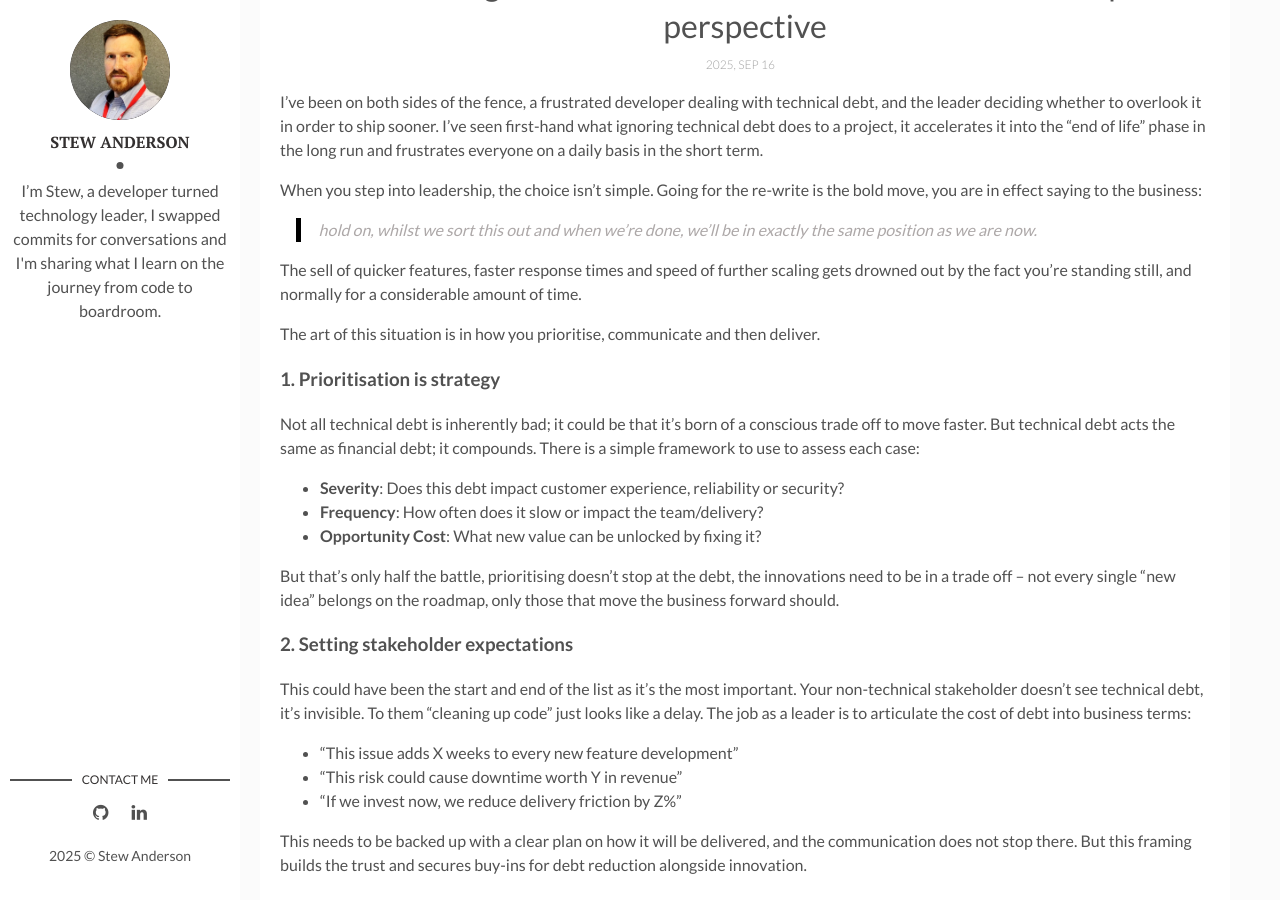
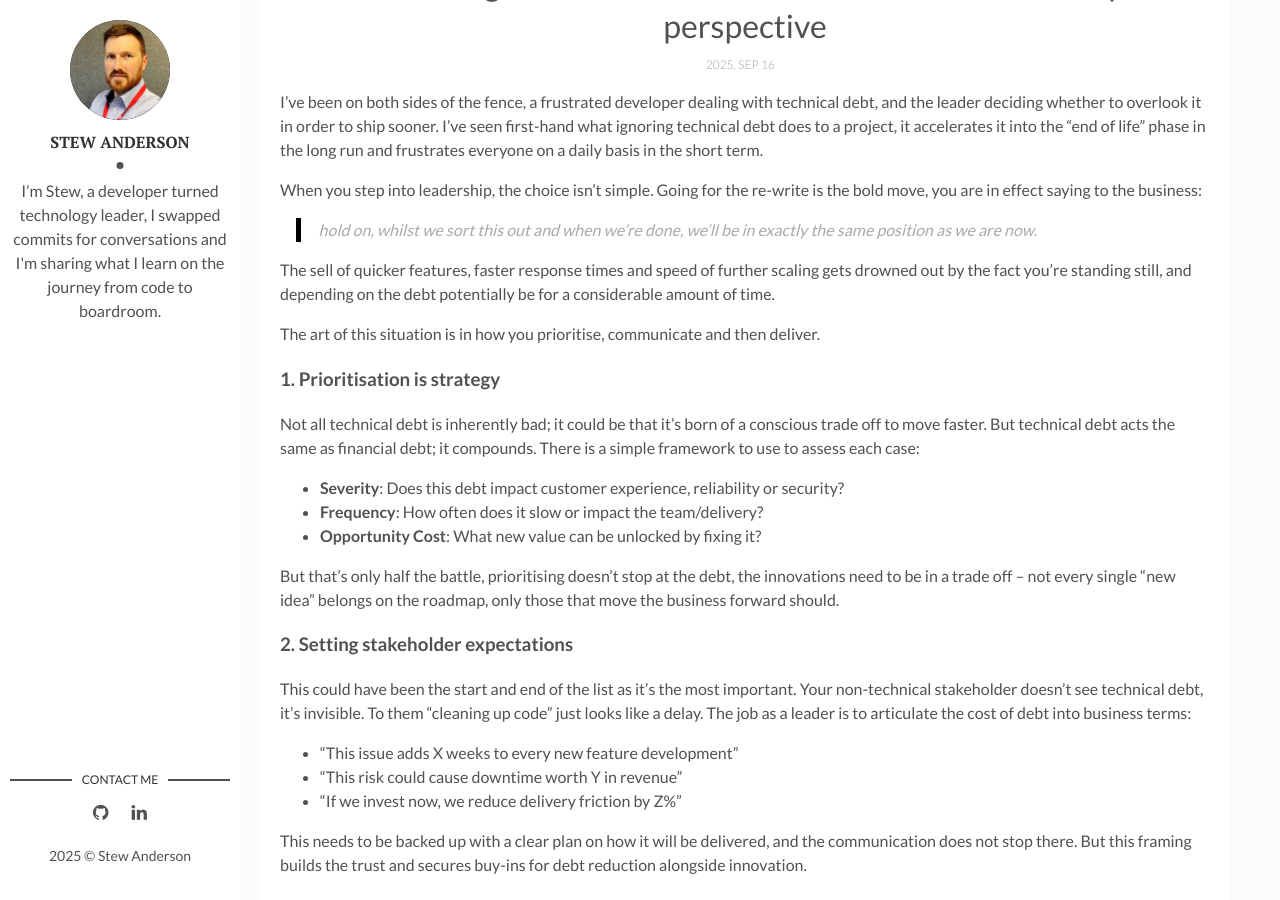
Before and after one commit to stew-anderson/blog, a Jekyll site: the page built from _posts/2025-09-16-balancing-technical-debt-with-innovation-a-leadership-perspective.markdown, in a window 1280 px wide and 900 px high, scrolled down 587 px. Built offline with Jekyll 4.4.1, drawn with Linux system fonts in a browser that asks for light colours; emoji names are drawn with the system emoji font.

Commit message:
Update 2025-09-16-balancing-technical-debt-with-innovation-a-leadership-perspective.markdown

```diff
--- a/_posts/2025-09-16-balancing-technical-debt-with-innovation-a-leadership-perspective.markdown
+++ b/_posts/2025-09-16-balancing-technical-debt-with-innovation-a-leadership-perspective.markdown
@@ -12,7 +12,7 @@ I’ve been on both sides of the fence, a frustrated developer dealing with tech
 When you step into leadership, the choice isn’t simple. Going for the re-write is the bold move, you are in effect saying to the business:
 > hold on, whilst we sort this out and when we’re done, we’ll be in exactly the same position as we are now.
 
-The sell of quicker features, faster response times and speed of further scaling gets drowned out by the fact you’re standing still, and normally for a considerable amount of time.
+The sell of quicker features, faster response times and speed of further scaling gets drowned out by the fact you’re standing still, and depending on the debt potentially be for a considerable amount of time.
 
 The art of this situation is in how you prioritise, communicate and then deliver.
 
```
